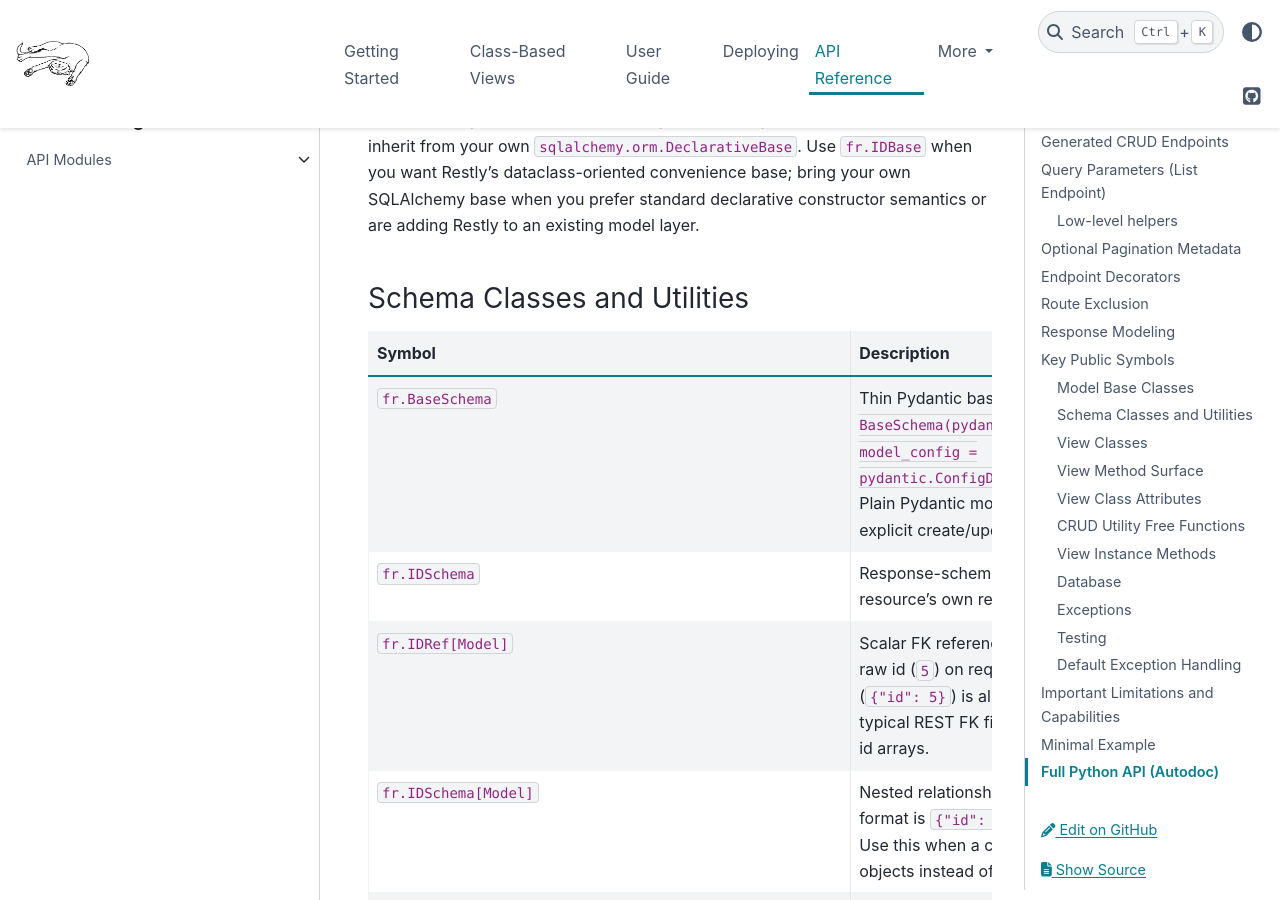
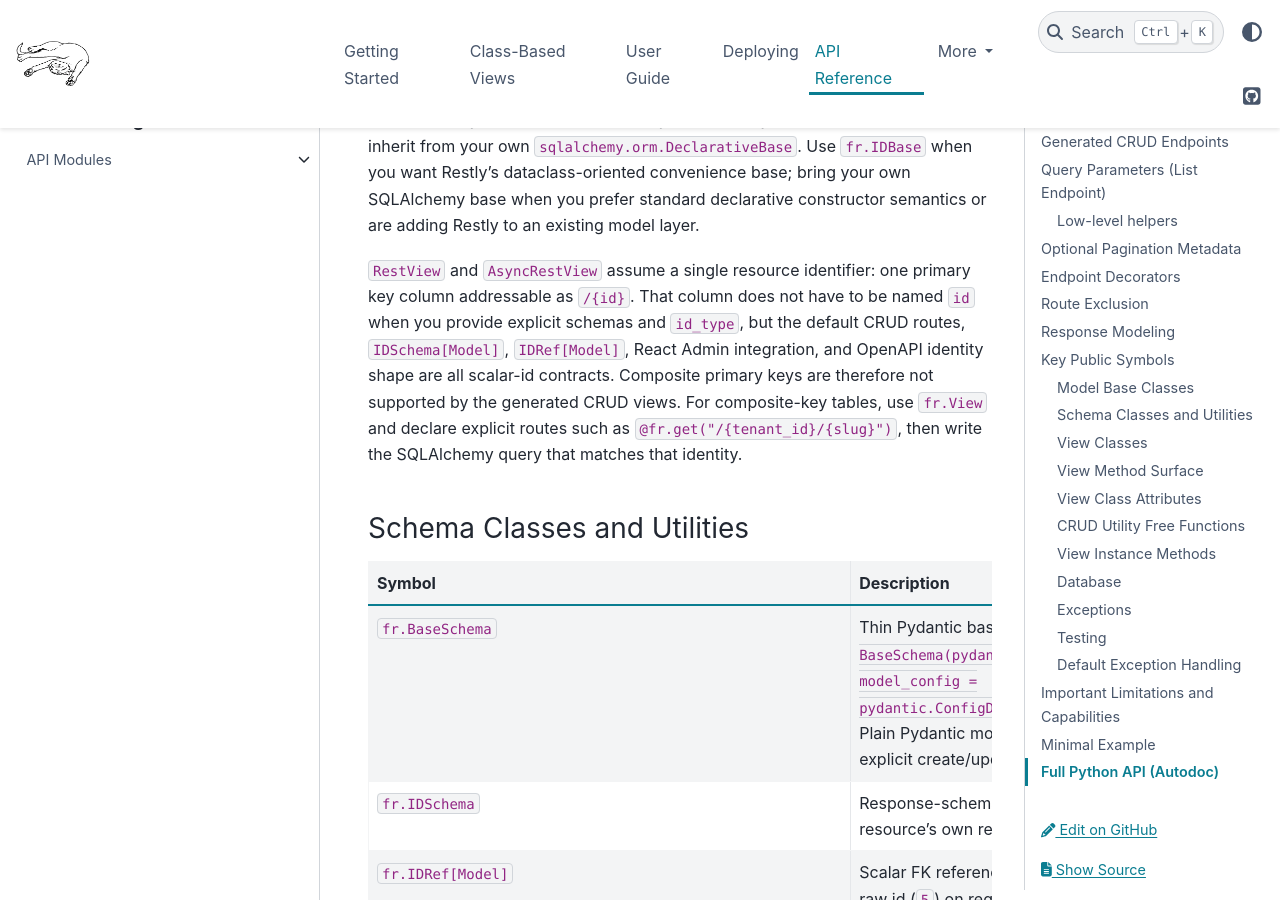
Before and after one commit to rjprins/fastapi-restly, a Sphinx documentation site: the page built from docs/api_reference.md, in a window 1280 px wide and 900 px high, scrolled down 5702 px. Built offline with Sphinx 7.4.7 and the PyData theme 0.15.4, drawn with Linux system fonts in a browser that asks for light colours; some of the changed text lies outside the part shown.

Commit message:
Document scalar id requirement for CRUD views

```diff
--- a/docs/api_reference.md
+++ b/docs/api_reference.md
@@ -164,6 +164,15 @@ want Restly's dataclass-oriented convenience base; bring your own SQLAlchemy
 base when you prefer standard declarative constructor semantics or are adding
 Restly to an existing model layer.
 
+`RestView` and `AsyncRestView` assume a single resource identifier: one primary
+key column addressable as `/{id}`. That column does not have to be named `id`
+when you provide explicit schemas and `id_type`, but the default CRUD routes,
+`IDSchema[Model]`, `IDRef[Model]`, React Admin integration, and OpenAPI identity
+shape are all scalar-id contracts. Composite primary keys are therefore not
+supported by the generated CRUD views. For composite-key tables, use `fr.View`
+and declare explicit routes such as `@fr.get("/{tenant_id}/{slug}")`, then write
+the SQLAlchemy query that matches that identity.
+
 ### Schema Classes and Utilities
 
 | Symbol | Description |
@@ -247,7 +256,7 @@ examples of choosing between handler hooks and route replacement.
 | `creation_schema` | `ClassVar[type[pydantic.BaseModel]]` | Schema for `POST` input. Auto-derived by removing `ReadOnly` fields and named `ModelCreate`. |
 | `update_schema` | `ClassVar[type[pydantic.BaseModel]]` | Schema for `PATCH` input. Auto-derived by making all writable fields optional and named `ModelUpdate`. |
 | `model` | `ClassVar[type[DeclarativeBase]]` | The SQLAlchemy model class. |
-| `id_type` | `ClassVar[type]` | Primary key type used in generated `GET /{id}`, `PATCH /{id}`, and `DELETE /{id}` routes. Defaults to `int`. |
+| `id_type` | `ClassVar[type]` | Scalar primary-key type used in generated `GET /{id}`, `PATCH /{id}`, and `DELETE /{id}` routes. Defaults to `int`. Composite primary keys are not supported by the generated CRUD route contract; use `fr.View` for custom multi-part identities. |
 | `include_pagination_metadata` | `ClassVar[bool]` | Set `True` to return the paginated metadata envelope. Defaults to `False`. |
 | `exclude_routes` | `ClassVar[Iterable[str \| ViewRoute]]` | Route names to suppress. |
 | `extra_query_params` | `ClassVar[Iterable[str]]` | Query keys to allow on the listing endpoint in addition to those derived from the response schema. Use for view-specific parameters consumed outside `apply_list_params` (e.g. an `?include_deleted=true` escape hatch). |
@@ -417,7 +426,8 @@ fr.configure(app=app, async_database_url="sqlite+aiosqlite:///app.db")
 - Nested schemas are supported for **responses** and relation filtering, including nested aliases
 - Full nested schemas are **not** supported for create/update payloads by the default CRUD flow; write payloads must map directly to model fields, or use model-aware reference fields such as `*_id: IDRef[Model]` and relationship fields typed as `IDSchema[Model]`
 - Ordinary SQLAlchemy `DeclarativeBase` models work with generated CRUD views
-- UUID and other non-`int` primary keys are supported through `id_type`, `IDRef[Model]`, and `IDSchema[Model]`
+- UUID and other non-`int` scalar primary keys are supported through `id_type`, `IDRef[Model]`, and `IDSchema[Model]`
+- Composite primary keys are not supported by generated `RestView` / `AsyncRestView` CRUD routes; use `fr.View` for custom route shapes
 
 ## Minimal Example
 
```
Also changed, not shown: docs/class_based_views.md (+5 -2 lines), docs/getting_started.md (+5 -0 lines), docs/technical_details.md (+3 -1 lines).
